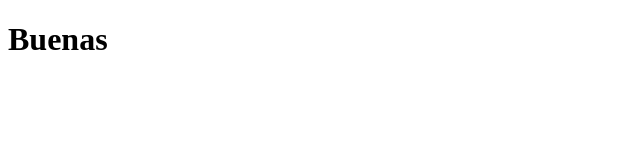
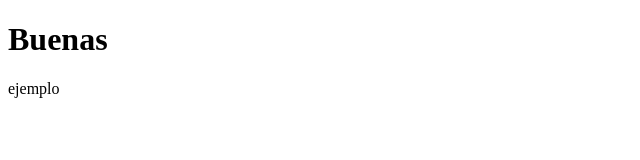
Before and after one commit to edublanco/courseraWeb1, a website: page index.html in a window 1280 px wide. Shown: the full height of the page, 0-640 px from the left. Drawn offline with Linux system fonts and the light colour scheme.

Commit message:
1era semana

```diff
--- a/index.html
+++ b/index.html
@@ -5,6 +5,6 @@
         <h1>    <b>Buenas</b></h1>
     </head>
     <body>
-
+        <p>ejemplo</p>
     </body>
 </html>
```
Also changed, not shown: package.json (added, +24 -0 lines), 3 other files.
